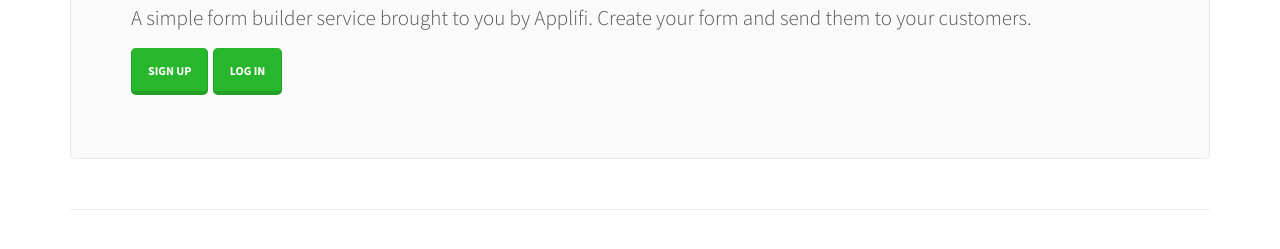
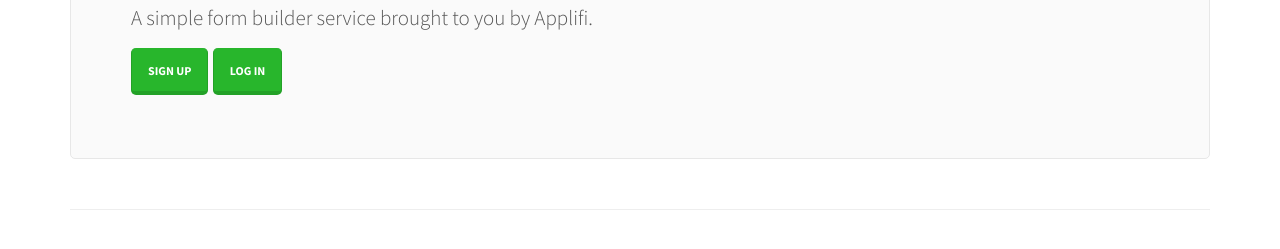
Before and after one commit to matt1610/FormBuilder, a website: page public/index.html in a window 1280 px wide. Shown: the part 215-464 px from the top of the page. Drawn offline with nearby package versions, Linux system fonts and the light colour scheme.

Commit message:
Text Change

```diff
--- a/public/index.html
+++ b/public/index.html
@@ -70,7 +70,7 @@
 	<div class="container" ng-hide="LoggedIn">
 		<div class="jumbotron">
 		  <h1>Applifi Form Builder</h1>
-		  <p>A simple form builder service brought to you by Applifi. Create your form and send them to your customers.</p>
+		  <p>A simple form builder service brought to you by Applifi.</p>
 		  <div class="alert alert-danger" ng-show="Error">{{Error.message}}</div>
 		  <p>
 		  	<a class="btn btn-success btn-lg" ng-click="SignUpModal()">Sign Up</a>
```
